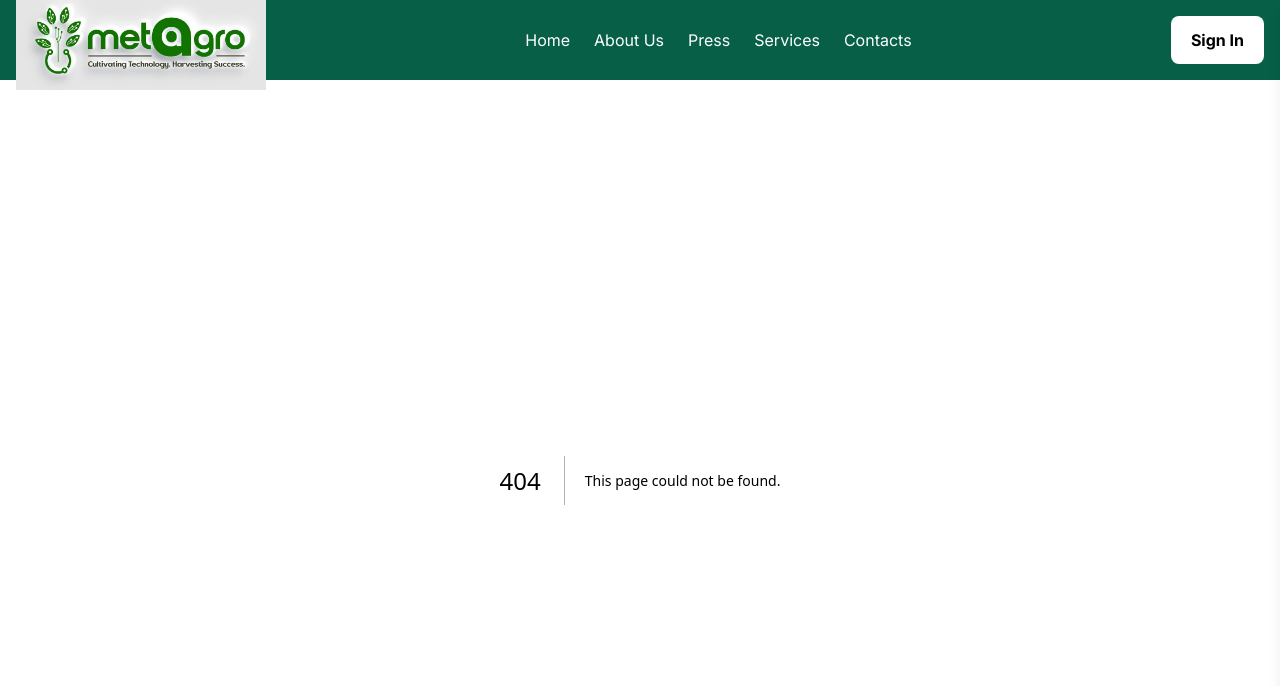
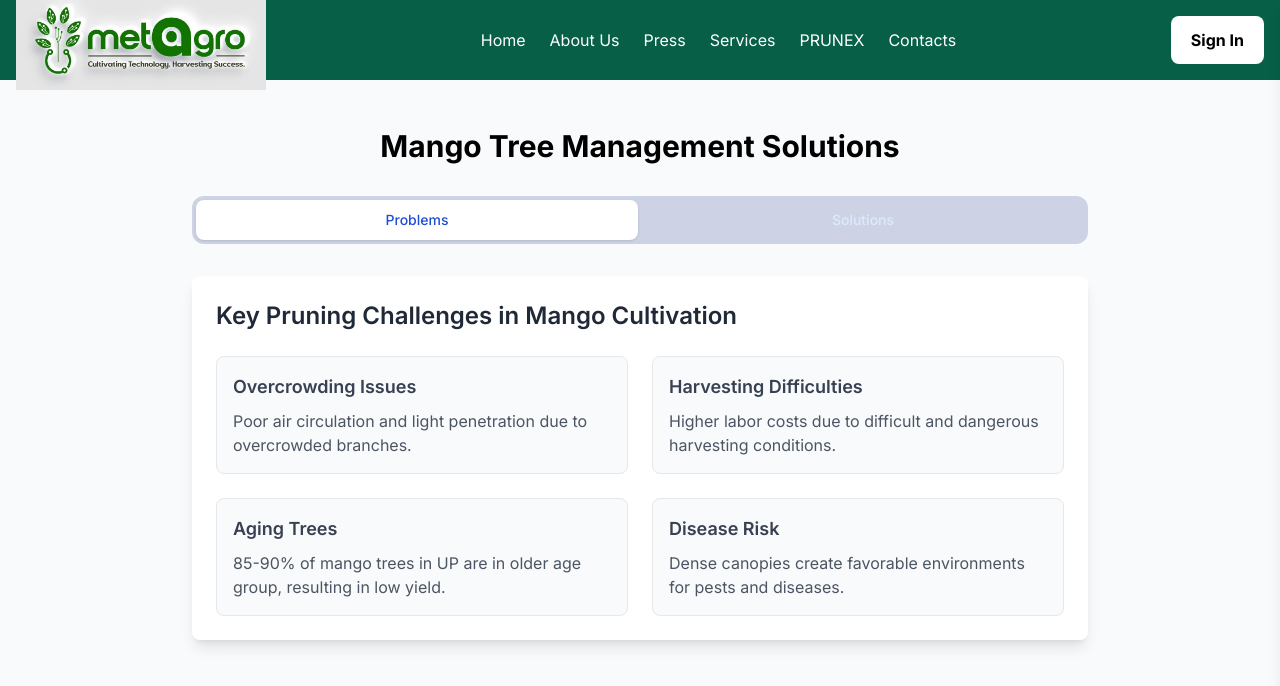
Before and after one commit to SwatantraYadav/metagro, a Next.js app: page /solutions in a window 1280 px wide. Before the commit this address had no page. Shown: the top 686 px of the page. Built offline with nearby package versions, Linux system fonts and the light colour scheme.

Commit message:
Added solutions page

```diff
--- a/app/components/navigation/navbar/index.tsx
+++ b/app/components/navigation/navbar/index.tsx
@@ -49,6 +49,11 @@ const Navbar = ({ toggle }: { toggle: () => void }) => {
                 </Link>
               </li>
               <li>
+                <Link href="/solutions">
+                  <p>PRUNEX</p>
+                </Link>
+              </li>
+              <li>
                 <Link href="/contacts">
                   <p>Contacts</p>
                 </Link>
--- a/app/components/navigation/sidebar/index.tsx
+++ b/app/components/navigation/sidebar/index.tsx
@@ -46,6 +46,7 @@ const Sidebar = ({
               { href: "/about", label: "About Us" },
               { href: "/press", label: "Press Releases" },
               { href: "/services", label: "Services" },
+              { href: "/solutions", label: "PRUNEX" },
               { href: "/contacts", label: "Contacts" },
               { href: "/certificate", label: "Certificate" }, // Add this line
               { href: "/signin", label: "SignIn" },
--- /dev/null
+++ b/app/solutions/page.tsx
@@ -0,0 +1,200 @@
+'use client';
+import React, { useState } from 'react';
+import { Tab } from '@headlessui/react';
+
+function classNames(...classes: string[]) {
+  return classes.filter(Boolean).join(' ');
+}
+
+const Solutions = () => {
+  const [selectedIndex, setSelectedIndex] = useState(0);
+
+  return (
+    <div className="min-h-screen bg-gray-50 py-12">
+      <div className="container mx-auto px-4">
+        <h1 className="text-3xl font-bold text-center mb-8">
+          Mango Tree Management Solutions
+        </h1>
+
+        <div className="max-w-4xl mx-auto">
+          <Tab.Group selectedIndex={selectedIndex} onChange={setSelectedIndex}>
+            <Tab.List className="flex space-x-1 rounded-xl bg-blue-900/20 p-1 mb-8">
+              <Tab
+                className={({ selected }) =>
+                  classNames(
+                    'w-full rounded-lg py-2.5 text-sm font-medium leading-5',
+                    'ring-white ring-opacity-60 ring-offset-2 ring-offset-blue-400 focus:outline-none focus:ring-2',
+                    selected
+                      ? 'bg-white text-blue-700 shadow'
+                      : 'text-blue-100 hover:bg-white/[0.12] hover:text-white'
+                  )
+                }
+              >
+                Problems
+              </Tab>
+              <Tab
+                className={({ selected }) =>
+                  classNames(
+                    'w-full rounded-lg py-2.5 text-sm font-medium leading-5',
+                    'ring-white ring-opacity-60 ring-offset-2 ring-offset-blue-400 focus:outline-none focus:ring-2',
+                    selected
+                      ? 'bg-white text-blue-700 shadow'
+                      : 'text-blue-100 hover:bg-white/[0.12] hover:text-white'
+                  )
+                }
+              >
+                Solutions
+              </Tab>
+            </Tab.List>
+
+            <Tab.Panels>
+              {/* Problems Panel */}
+              <Tab.Panel className="bg-white rounded-lg shadow-lg p-6">
+                <h2 className="text-2xl font-semibold mb-6 text-gray-800">
+                  Key Pruning Challenges in Mango Cultivation
+                </h2>
+
+                <div className="grid md:grid-cols-2 gap-6">
+                  <div className="bg-gray-50 p-4 rounded-lg border border-gray-200">
+                    <h3 className="font-semibold text-lg mb-2 text-gray-700">
+                      Overcrowding Issues
+                    </h3>
+                    <p className="text-gray-600">
+                      Poor air circulation and light penetration due to overcrowded branches.
+                    </p>
+                  </div>
+
+                  <div className="bg-gray-50 p-4 rounded-lg border border-gray-200">
+                    <h3 className="font-semibold text-lg mb-2 text-gray-700">
+                      Harvesting Difficulties
+                    </h3>
+                    <p className="text-gray-600">
+                      Higher labor costs due to difficult and dangerous harvesting conditions.
+                    </p>
+                  </div>
+
+                  <div className="bg-gray-50 p-4 rounded-lg border border-gray-200">
+                    <h3 className="font-semibold text-lg mb-2 text-gray-700">
+                      Aging Trees
+                    </h3>
+                    <p className="text-gray-600">
+                      85-90% of mango trees in UP are in older age group, resulting in low yield.
+                    </p>
+                  </div>
+
+                  <div className="bg-gray-50 p-4 rounded-lg border border-gray-200">
+                    <h3 className="font-semibold text-lg mb-2 text-gray-700">
+                      Disease Risk
+                    </h3>
+                    <p className="text-gray-600">
+                      Dense canopies create favorable environments for pests and diseases.
+                    </p>
+                  </div>
+                </div>
+              </Tab.Panel>
+
+              {/* Solutions Panel */}
+              <Tab.Panel className="bg-white rounded-lg shadow-lg p-6">
+                <div className="space-y-8">
+                  <div className="mb-8">
+                    <h2 className="text-2xl font-semibold mb-6 text-gray-800">
+                      Our Comprehensive Solutions
+                    </h2>
+                    <p>We are developing an AI based mechanized pruning system, where drones equipped with sensors & super sensitive cameras, capture 3D image
+of the trees (E.g., Canopy, Diameter, Height & Branches). It creates the real time picture of the tree & generates a suggestive pruning (secondary,
+territory) areas based on SOP’s issued by CISH. It also works simultaneously on AI data and real time scientist feedback to generate suggestive
+Pruning Portion. It keeps improving on precision, data & TAT. The software transmits the data to the Pruning machine for action (machine
+learning).
+</p><br></br>
+                    {/* Technology Solutions */}
+                    <div className="mb-8">
+                      <h3 className="text-xl font-semibold mb-4 text-green-700 border-b pb-2">
+                        Smart Technology Integration
+                      </h3>
+                      <div className="grid md:grid-cols-2 gap-6">
+                        <div className="bg-green-50 p-4 rounded-lg border border-green-200">
+                          <h4 className="font-semibold text-lg mb-2 text-gray-700">
+                            AI-Powered Analysis
+                          </h4>
+                          <ul className="list-disc list-inside text-gray-600 space-y-2">
+                            <li>Tree structure analysis</li>
+                            <li>Growth pattern monitoring</li>
+                            <li>Optimal pruning recommendations</li>
+                          </ul>
+                        </div>
+                        <div className="bg-green-50 p-4 rounded-lg border border-green-200">
+                          <h4 className="font-semibold text-lg mb-2 text-gray-700">
+                            Digital Monitoring
+                          </h4>
+                          <ul className="list-disc list-inside text-gray-600 space-y-2">
+                            <li>Real-time health tracking</li>
+                            <li>Automated scheduling</li>
+                            <li>Performance analytics</li>
+                          </ul>
+                        </div>
+                      </div>
+                    </div>
+
+                    {/* Training Solutions */}
+                    <div className="mb-8">
+                      <h3 className="text-xl font-semibold mb-4 text-green-700 border-b pb-2">
+                        Education & Support
+                      </h3>
+                      <div className="grid md:grid-cols-2 gap-6">
+                        <div className="bg-green-50 p-4 rounded-lg border border-green-200">
+                          <h4 className="font-semibold text-lg mb-2 text-gray-700">
+                            Expert Training
+                          </h4>
+                          <ul className="list-disc list-inside text-gray-600 space-y-2">
+                            <li>Hands-on workshops</li>
+                            <li>Best practice guidance</li>
+                            <li>Certification programs</li>
+                          </ul>
+                        </div>
+                        <div className="bg-green-50 p-4 rounded-lg border border-green-200">
+                          <h4 className="font-semibold text-lg mb-2 text-gray-700">
+                            Ongoing Support
+                          </h4>
+                          <ul className="list-disc list-inside text-gray-600 space-y-2">
+                            <li>24/7 expert consultation</li>
+                            <li>Problem-solving assistance</li>
+                            <li>Regular check-ins</li>
+                          </ul>
+                        </div>
+                      </div>
+                    </div>
+
+                    {/* Implementation Timeline */}
+                    <div>
+                      <h3 className="text-xl font-semibold mb-4 text-green-700 border-b pb-2">
+                        Implementation Process
+                      </h3>
+                      <div className="bg-green-50 p-4 rounded-lg border border-green-200">
+                        <ol className="list-decimal list-inside space-y-3 text-gray-600">
+                          <li className="font-semibold">Initial Assessment
+                            <p className="ml-6 font-normal">Comprehensive evaluation of current orchard conditions</p>
+                          </li>
+                          <li className="font-semibold">Custom Solution Design
+                            <p className="ml-6 font-normal">Tailored planning based on specific needs</p>
+                          </li>
+                          <li className="font-semibold">Technology Integration
+                            <p className="ml-6 font-normal">Installation of monitoring and management systems</p>
+                          </li>
+                          <li className="font-semibold">Training & Handover
+                            <p className="ml-6 font-normal">Comprehensive training and ongoing support setup</p>
+                          </li>
+                        </ol>
+                      </div>
+                    </div>
+                  </div>
+                </div>
+              </Tab.Panel>
+            </Tab.Panels>
+          </Tab.Group>
+        </div>
+      </div>
+    </div>
+  );
+};
+
+export default Solutions;
--- a/package.json
+++ b/package.json
@@ -9,6 +9,7 @@
     "lint": "next lint"
   },
   "dependencies": {
+    "@headlessui/react": "^2.2.0",
     "next": "14.2.13",
     "react": "^18",
     "react-dom": "^18",
```
Also changed, not shown: 1 other file (tests, documents, lock files or other folders).
